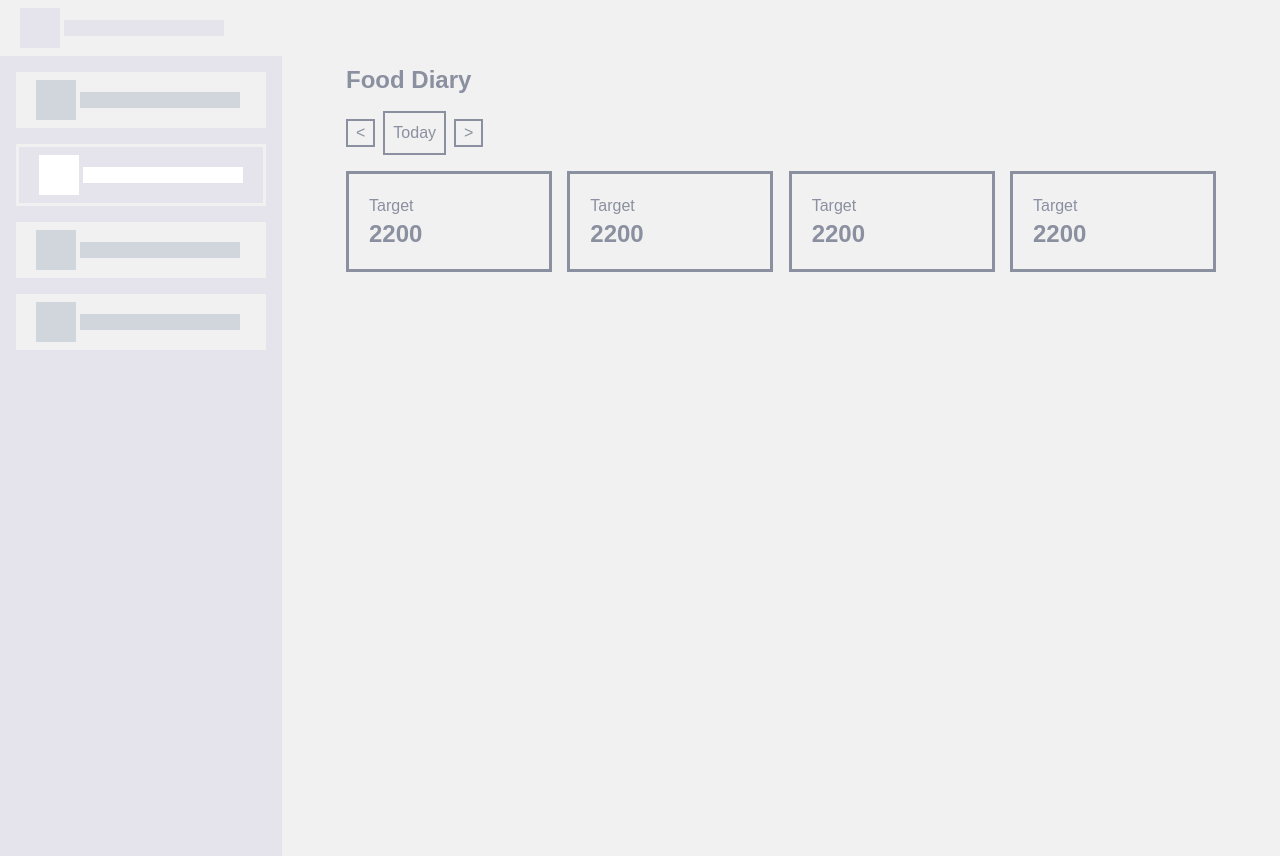
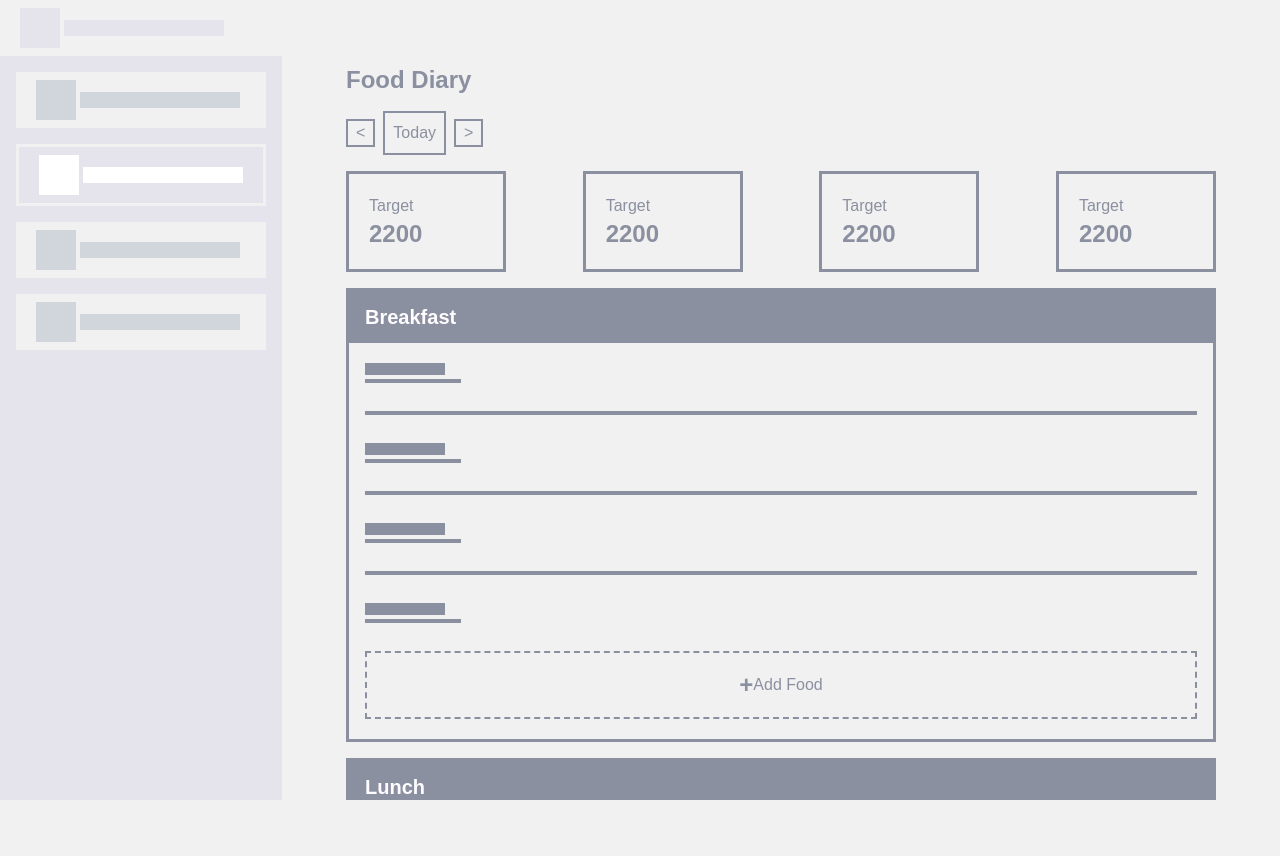
Before and after one commit to PermangkatanSantuy/SawitFit-FE, a Next.js app: page /dashboard/nutrition in a window 1280 px wide. After the commit the page ends 800 px from the top, so only its background shows below. Built offline with nearby package versions, Linux system fonts and the light colour scheme.

Commit message:
[KAN-43] Completed desktop wireframe for Nutrition screen. app/dashboard/nutrition/page.tsx: - Sliced nutrition page wireframe from figma

```diff
--- a/app/dashboard/nutrition/page.tsx
+++ b/app/dashboard/nutrition/page.tsx
@@ -2,10 +2,10 @@ import SidebarApp from "../../../components/Sidebar/Sidebar";
 
 export default function Nutrition() {
   return (
-    <div className="grid grid-cols-[max-content_1fr] grid-flow-col-dense">
+    <div className="grid grid-cols-[max-content_1fr] overflow-hidden">
       <SidebarApp />
-      <div className="col-span-2 max-h-screen max-w-screen items-center justify-center font-inter text-(--color-secondary-40)">
-        <main className="flex flex-col gap-(--spacing-medium) h-screen w-full p-(--spacing-massive) items-start">
+      <div className="max-h-screen min-w-0 items-center justify-center font-inter text-(--color-secondary-40) overflow-y-auto">
+        <main className="flex flex-col gap-(--spacing-medium) min-w-0 p-(--spacing-massive) items-start">
           {/* Page Name */}
           <h2 className="heading-2">Food Diary</h2>
 
@@ -24,26 +24,101 @@ export default function Nutrition() {
 
           {/* Statistics */}
           <div className="flex flex-row justify-between w-full">
-            <div className="p-5 border-3 border-(--color-secondary-40)">
-              <p className="w-40">Target</p>
+            <div className="p-5 w-40 border-3 border-(--color-secondary-40)">
+              <p className="w-full">Target</p>
               <h2 className="heading-2">2200</h2>
             </div>
-            <div className="p-5 border-3 border-(--color-secondary-40)">
-              <p className="w-40">Target</p>
+            <div className="p-5 w-40 border-3 border-(--color-secondary-40)">
+              <p className="w-full">Target</p>
               <h2 className="heading-2">2200</h2>
             </div>
-            <div className="p-5 border-3 border-(--color-secondary-40)">
-              <p className="w-40">Target</p>
+            <div className="p-5 w-40 border-3 border-(--color-secondary-40)">
+              <p className="w-full">Target</p>
               <h2 className="heading-2">2200</h2>
             </div>
-            <div className="p-5 border-3 border-(--color-secondary-40)">
-              <p className="w-40">Target</p>
+            <div className="p-5 w-40 border-3 border-(--color-secondary-40)">
+              <p className="w-full">Target</p>
               <h2 className="heading-2">2200</h2>
             </div>
           </div>
 
           {/* Breakfast */}
-          <div className=""></div>
+          <div className="flex flex-col w-full border-3">
+            <div className="px-(--spacing-medium) py-(--spacing-medium-small) bg-(--color-secondary-40) w-full">
+              <h3 className="heading-3 text-(--color-text-primary-dark)">
+                Breakfast
+              </h3>
+            </div>
+
+            <div className="flex flex-col gap-7 px-(--spacing-medium) py-5 w-full">
+              <div className="flex flex-col gap-1">
+                <div className="w-20 h-3 bg-(--color-secondary-40)"></div>
+                <div className="w-24 h-1 bg-(--color-secondary-40)"></div>
+              </div>
+              <hr className="border-2"></hr>
+              <div className="flex flex-col gap-1">
+                <div className="w-20 h-3 bg-(--color-secondary-40)"></div>
+                <div className="w-24 h-1 bg-(--color-secondary-40)"></div>
+              </div>
+              <hr className="border-2"></hr>
+              <div className="flex flex-col gap-1">
+                <div className="w-20 h-3 bg-(--color-secondary-40)"></div>
+                <div className="w-24 h-1 bg-(--color-secondary-40)"></div>
+              </div>
+              <hr className="border-2"></hr>
+              <div className="flex flex-col gap-1">
+                <div className="w-20 h-3 bg-(--color-secondary-40)"></div>
+                <div className="w-24 h-1 bg-(--color-secondary-40)"></div>
+              </div>
+
+              <div className="flex items-center justify-center py-(--spacing-medium) w-full border-dashed border-2">
+                <h2 className="heading-2">+</h2>
+                <p>Add Food</p>
+              </div>
+            </div>
+          </div>
+
+          {/* Lunch */}
+          <div className="flex flex-col w-full border-3">
+            <div className="px-(--spacing-medium) py-(--spacing-medium-small) bg-(--color-secondary-40) w-full">
+              <h3 className="heading-3 text-(--color-text-primary-dark)">
+                Lunch
+              </h3>
+            </div>
+
+            <div className="flex flex-col gap-7 px-(--spacing-medium) py-5 w-full">
+              <div className="flex flex-col gap-1">
+                <div className="w-20 h-3 bg-(--color-secondary-40)"></div>
+                <div className="w-24 h-1 bg-(--color-secondary-40)"></div>
+              </div>
+
+              <div className="flex items-center justify-center py-(--spacing-medium) w-full border-dashed border-2">
+                <h2 className="heading-2">+</h2>
+                <p>Add Food</p>
+              </div>
+            </div>
+          </div>
+
+          {/* Dinenr */}
+          <div className="flex flex-col w-full border-3">
+            <div className="px-(--spacing-medium) py-(--spacing-medium-small) bg-(--color-secondary-40) w-full">
+              <h3 className="heading-3 text-(--color-text-primary-dark)">
+                Dinner
+              </h3>
+            </div>
+
+            <div className="flex flex-col gap-7 px-(--spacing-medium) py-5 w-full">
+              <div className="flex flex-col gap-1">
+                <div className="w-20 h-3 bg-(--color-secondary-40)"></div>
+                <div className="w-24 h-1 bg-(--color-secondary-40)"></div>
+              </div>
+
+              <div className="flex items-center justify-center py-(--spacing-medium) w-full border-dashed border-2">
+                <h2 className="heading-2">+</h2>
+                <p>Add Food</p>
+              </div>
+            </div>
+          </div>
         </main>
       </div>
     </div>
--- a/components/Sidebar/Sidebar.tsx
+++ b/components/Sidebar/Sidebar.tsx
@@ -28,7 +28,11 @@ export default function SidebarApp() {
 }
 
 export function Sidebar({ children }: WrapperProps) {
-  return <div>{children}</div>;
+  return (
+    <div className="min-h-screen min-w-0 bg-(--color-bg-light-alt)">
+      {children}
+    </div>
+  );
 }
 
 export function SidebarHeader() {
@@ -44,7 +48,7 @@ export function SidebarHeader() {
 
 export function SidebarContent({ children }: WrapperProps) {
   return (
-    <nav className="flex flex-col items-center p-4 gap-4 h-screen bg-(--color-bg-light-alt)">
+    <nav className="flex flex-col items-center p-4 gap-4 bg-(--color-bg-light-alt)">
       {children}
     </nav>
   );
```
